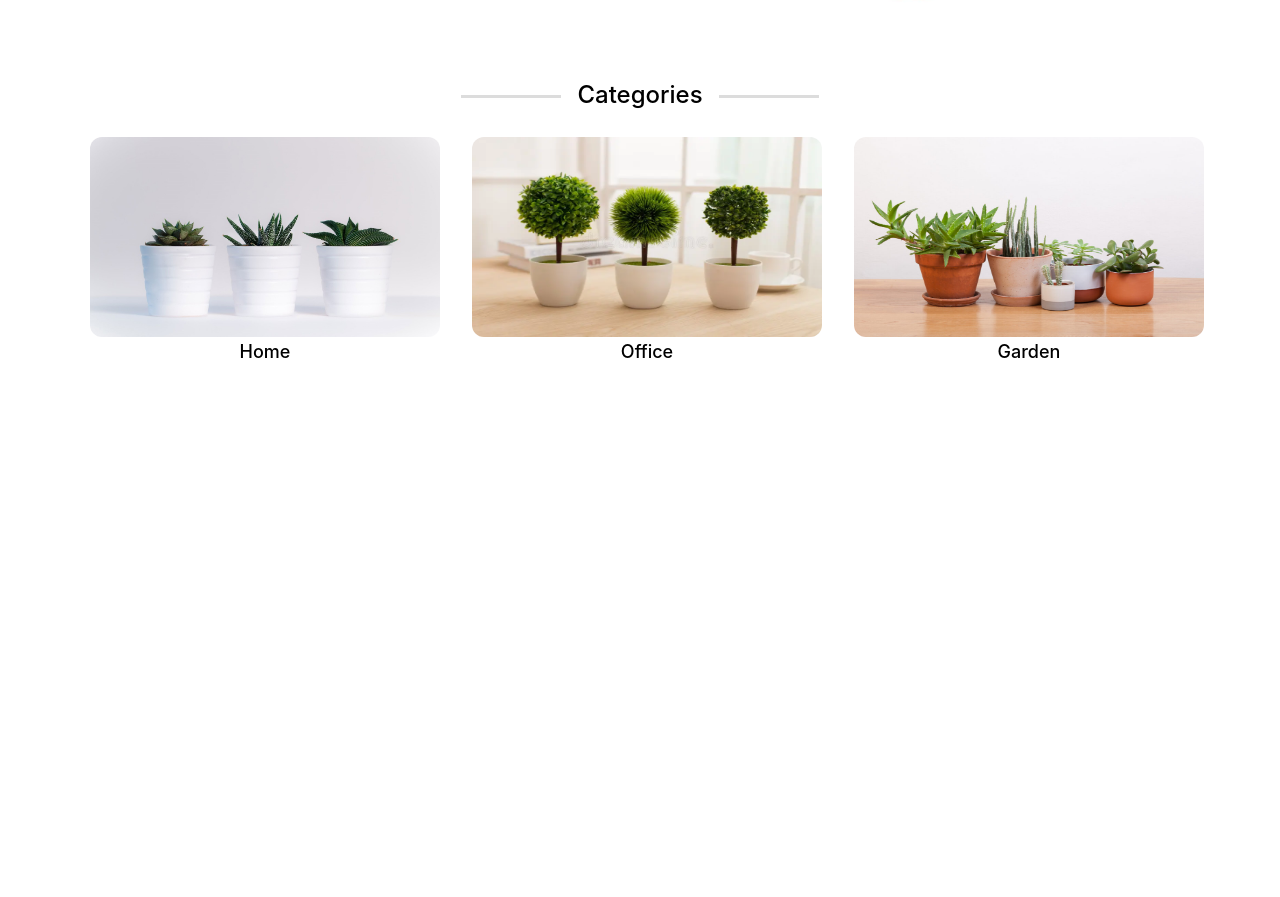
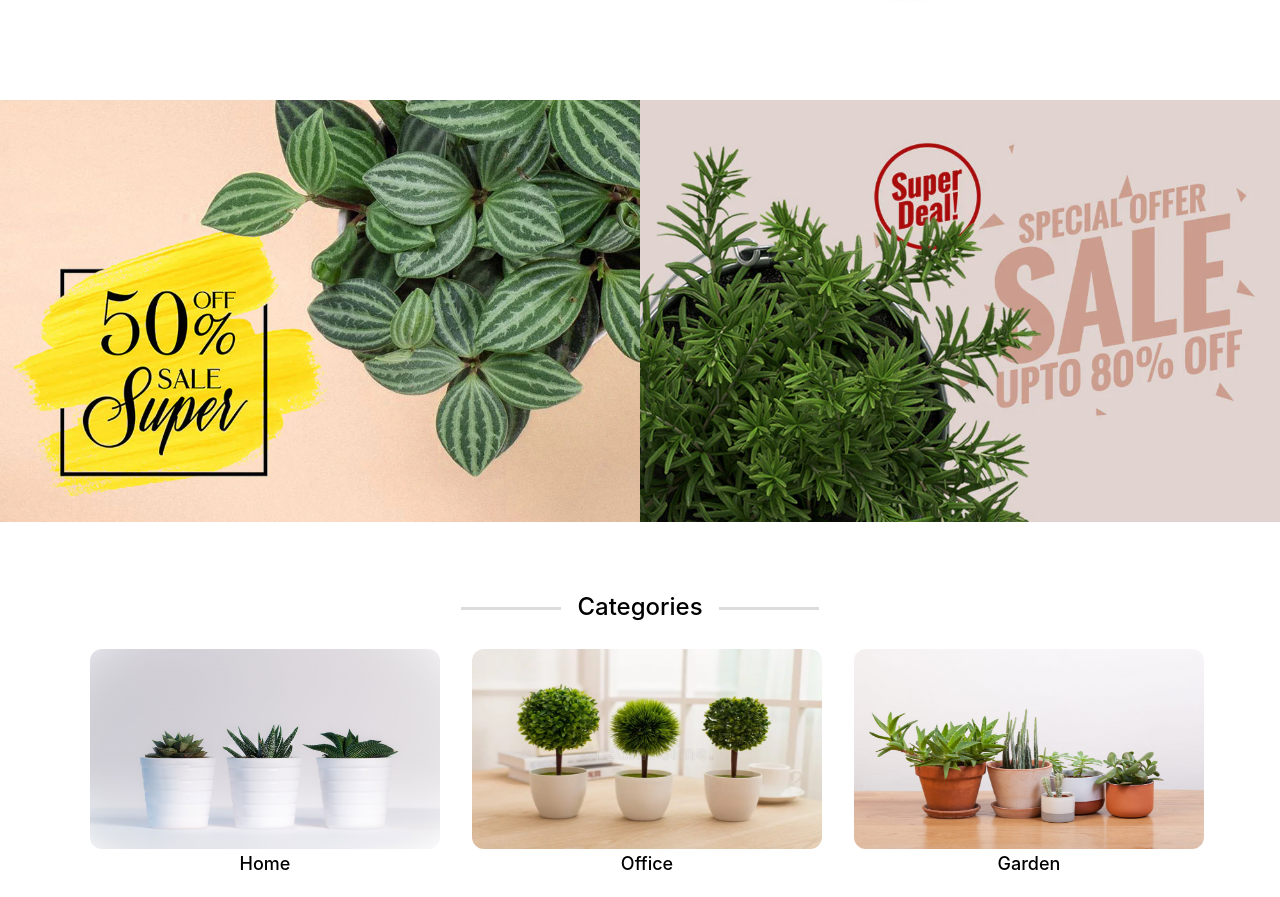
Before and after one commit to srinivas180/planty-2, a React (Create React App) app: page / in a window 1280 px wide. Shown: the part 1070-1967 px from the top of the page. Before the commit the page ends 1482 px from the top, so only its background shows below. Built offline with nearby package versions, Linux system fonts and the light colour scheme; what miragejs would draw is missing.

Commit message:
added offers section in homepage

```diff
--- /dev/null
+++ b/src/components/Offers/Offers.css
@@ -0,0 +1,12 @@
+.offers {
+    display: flex;
+    margin: 70px 0;
+}
+
+.offers__discount {
+    width: 50%;
+}
+
+.offers__deal {
+    width: 50%;
+}
--- /dev/null
+++ b/src/components/Offers/Offers.jsx
@@ -0,0 +1,13 @@
+import discount from "../../assets/images/discount.webp";
+import deal from "../../assets/images/deal.webp";
+
+import "./Offers.css";
+
+export function Offers() {
+    return (
+        <div className="offers">
+            <img className="offers__discount" src={discount} alt="" />
+            <img className="offers__deal" src={deal} alt="" />
+        </div>
+    );
+}
--- a/src/pages/Home/Home.jsx
+++ b/src/pages/Home/Home.jsx
@@ -2,6 +2,7 @@ import { Navbar } from "../../components/Navbar/Navbar";
 import { Hero } from "../../components/Hero/Hero";
 import { AboutPlants } from "../../components/AboutPlants/AboutPlants";
 import { Categories } from "../../components/Categories/Categories";
+import { Offers } from "../../components/Offers/Offers";
 
 export function Home() {
     return (
@@ -9,6 +10,7 @@ export function Home() {
             <Navbar />
             <Hero />
             <AboutPlants />
+            <Offers />
             <Categories />
         </div>
     );
```
Also changed, not shown: src/assets/images/deal.webp (added), src/assets/images/discount.webp (added).
